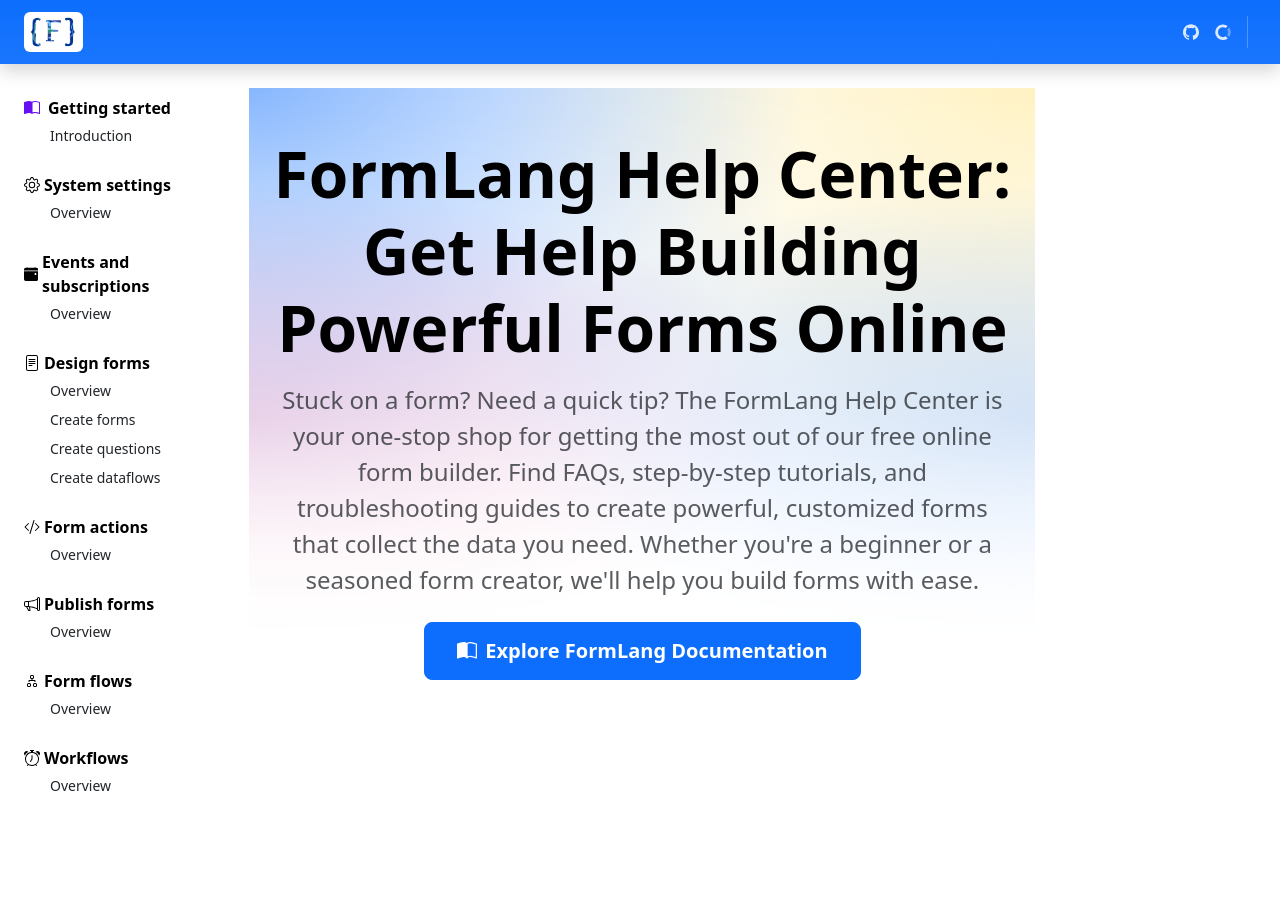
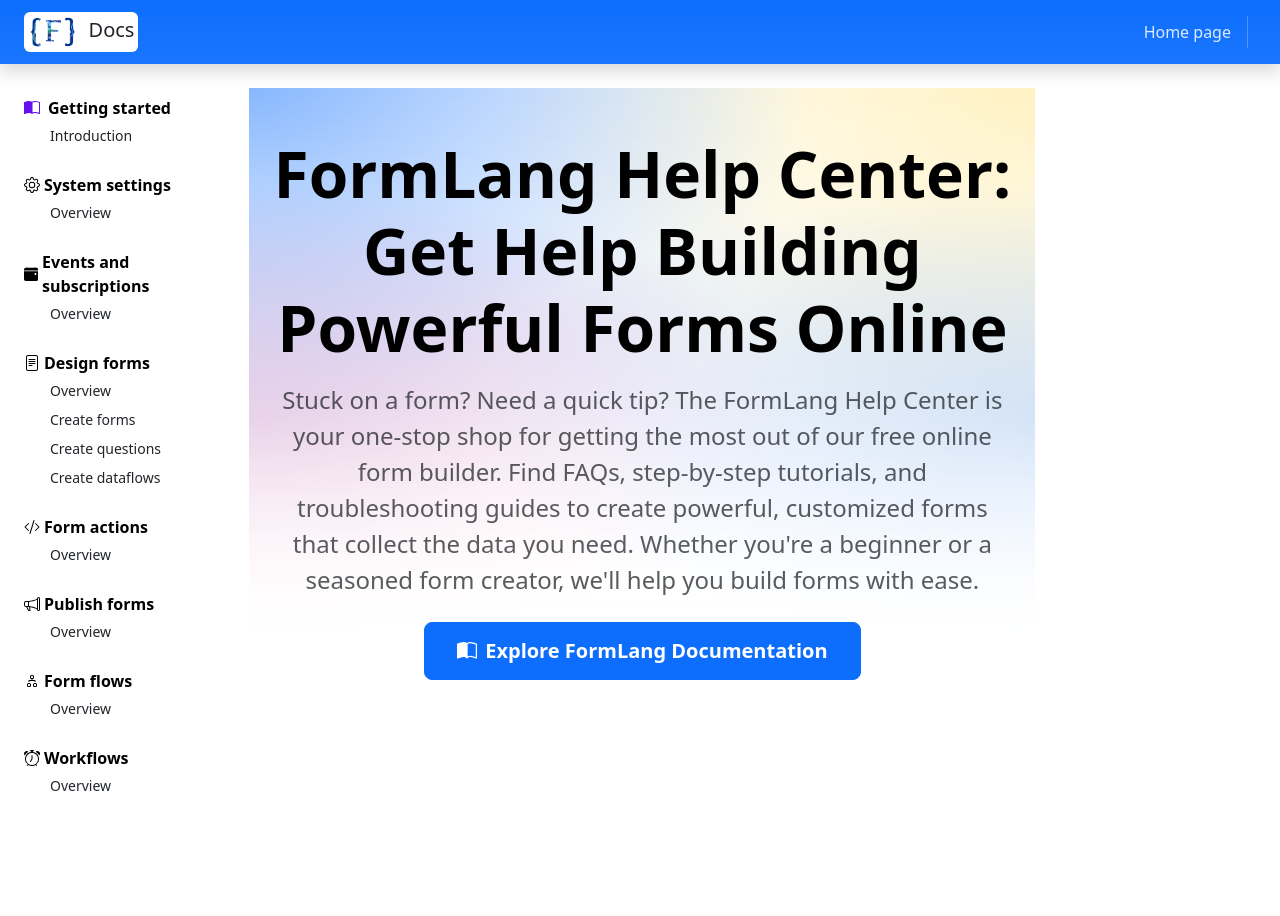
Before and after one commit to formlang/formlang-help, a Jekyll site: the page built from index.html, in a window 1280 px wide. Built offline with Jekyll 4.4.1, drawn with Linux system fonts in a browser that asks for light colours; comment, search, counter and statistics services are not loaded.

Commit message:
Fixed URL

```diff
--- a/_includes/common/navbar.html
+++ b/_includes/common/navbar.html
@@ -10,6 +10,7 @@
         </div>
         <a class="navbar-brand p-0 me-0 me-lg-2 bg-white rounded" href="/" aria-label="FormLang">
             <img src="/assets/img/logo/logo.png" alt="FormLang" height="40" width="auto">
+            <span class="text-dark me-1">Docs</span>
         </a>
         <div class="d-flex">
             <div class="bd-search" id="docsearch" data-bd-docs-version="5.3"></div>
@@ -33,21 +34,7 @@
                 <ul class="navbar-nav flex-row flex-wrap ms-md-auto">
                     <li class="nav-item col-6 col-lg-auto">
                         <a class="nav-link py-2 px-0 px-lg-2" href="https://formlang.com" target="_blank" rel="noopener">
-                            <svg xmlns="http://www.w3.org/2000/svg" width="16" height="16" class="navbar-nav-svg" viewBox="0 0 512 499.36" role="img">
-                                <title>FormLang</title>
-                                <path fill="currentColor" fill-rule="evenodd" d="M256 0C114.64 0 0 114.61 0 256c0 113.09 73.34 209 175.08 242.9 12.8 2.35 17.47-5.56 17.47-12.34 0-6.08-.22-22.18-.35-43.54-71.2 15.49-86.2-34.34-86.2-34.34-11.64-29.57-28.42-37.45-28.42-37.45-23.27-15.84 1.73-15.55 1.73-15.55 25.69 1.81 39.21 26.38 39.21 26.38 22.84 39.12 59.92 27.82 74.5 21.27 2.33-16.54 8.94-27.82 16.25-34.22-56.84-6.43-116.6-28.43-116.6-126.49 0-27.95 10-50.8 26.35-68.69-2.63-6.48-11.42-32.5 2.51-67.75 0 0 21.49-6.88 70.4 26.24a242.65 242.65 0 0 1 128.18 0c48.87-33.13 70.33-26.24 70.33-26.24 14 35.25 5.18 61.27 2.55 67.75 16.41 17.9 26.31 40.75 26.31 68.69 0 98.35-59.85 120-116.88 126.32 9.19 7.9 17.38 23.53 17.38 47.41 0 34.22-.31 61.83-.31 70.23 0 6.85 4.61 14.81 17.6 12.31C438.72 464.97 512 369.08 512 256.02 512 114.62 397.37 0 256 0z"/>
-                            </svg>
-                            <small class="d-lg-none ms-2">FormLang</small>
-                        </a>
-                    </li>
-                    <li class="nav-item col-6 col-lg-auto">
-                        <a class="nav-link py-2 px-0 px-lg-2" href="https://opencollective.com/bootstrap" target="_blank" rel="noopener">
-                            <svg xmlns="http://www.w3.org/2000/svg" width="16" height="16" fill="currentColor" fill-rule="evenodd" class="navbar-nav-svg" viewBox="0 0 40 41" role="img">
-                                <title>Open Collective</title>
-                                <path fill-opacity=".4" d="M32.8 21c0 2.4-.8 4.9-2 6.9l5.1 5.1c2.5-3.4 4.1-7.6 4.1-12 0-4.6-1.6-8.8-4-12.2L30.7 14c1.2 2 2 4.3 2 7z"/>
-                                <path d="M20 33.7a12.8 12.8 0 0 1 0-25.6c2.6 0 5 .7 7 2.1L32 5a20 20 0 1 0 .1 31.9l-5-5.2a13 13 0 0 1-7 2z"/>
-                            </svg>
-                            <small class="d-lg-none ms-2">Open Collective</small>
+                            Home page
                         </a>
                     </li>
                     <li class="nav-item py-2 py-lg-1 col-12 col-lg-auto">
```
